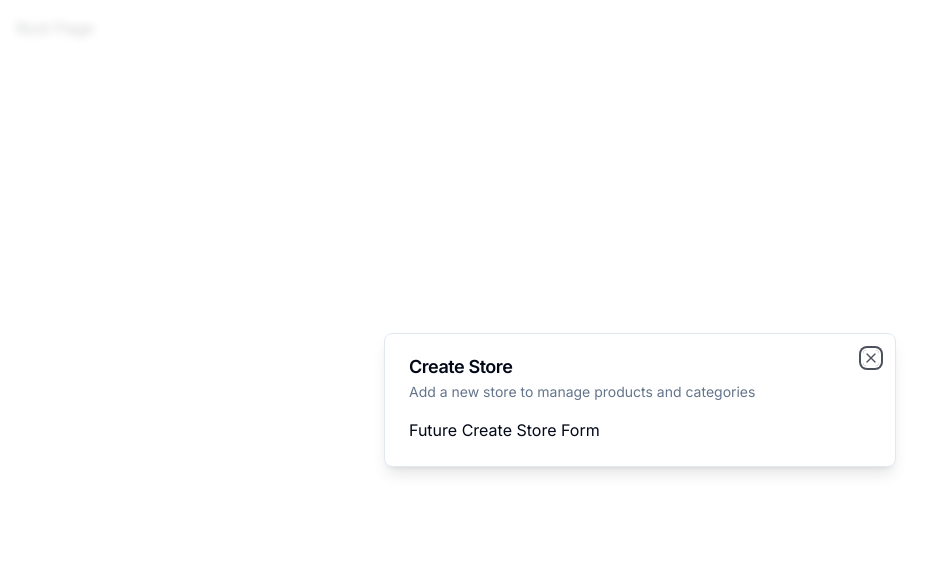
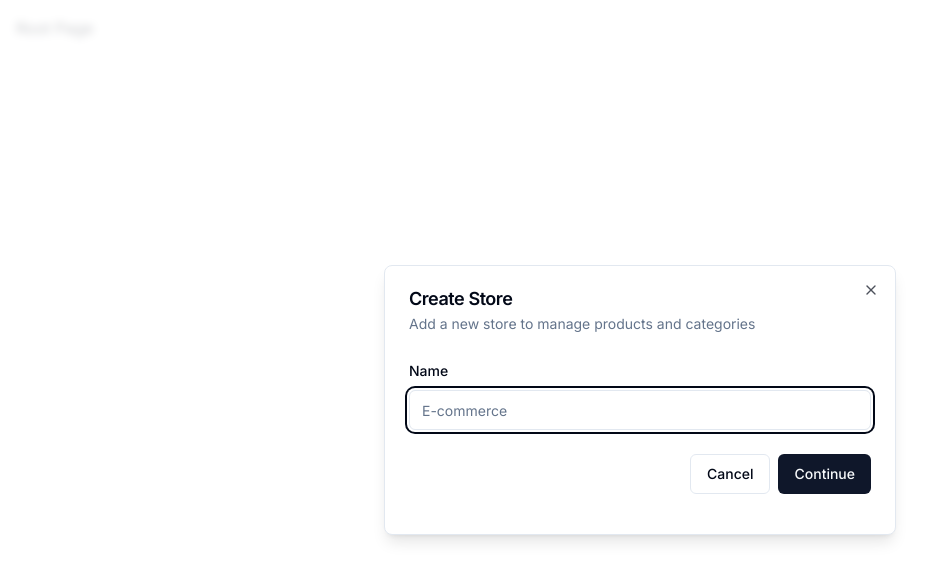
Before and after one commit to breno-gsantos/ecommerce-admin, a Next.js app: page / in a window 1280 px wide. Shown: the top 580 px of the page, without its empty margins (0-940 px from the left). Built offline with nearby package versions, Linux system fonts and the light colour scheme.

Commit message:
Form Components

```diff
--- a/components/modals/store-modal.tsx
+++ b/components/modals/store-modal.tsx
@@ -2,13 +2,55 @@
 
 import { useStoreModal } from "@/hooks/use-store-modal"
 import { Modal } from "@/components/ui/modal"
+import * as z from "zod"
+import { useForm } from "react-hook-form"
+import { zodResolver } from "@hookform/resolvers/zod"
+import { Form, FormControl, FormField, FormItem, FormLabel, FormMessage } from "@/components/ui/form"
+import { Input } from "@/components/ui/input"
+import { Button } from "@/components/ui/button"
+
+const formSchema = z.object({
+  name: z.string().min(1)
+})
 
 export const StoreModal = () => {
   const storeModal = useStoreModal();
 
+  const form = useForm<z.infer<typeof formSchema>>({
+    resolver: zodResolver(formSchema),
+    defaultValues: {
+      name: ""
+    }
+  })
+
+  const onSubmit = async (values: z.infer<typeof formSchema>) => {
+    console.log(values)
+    // Create Store
+  }
+
   return (
     <Modal title="Create Store" description="Add a new store to manage products and categories" isOpen={storeModal.isOpen} onClose={storeModal.onClose}>
-      Future Create Store Form
+      <div>
+        <div className="space-y-4 py-2 pb-4">
+          <Form {...form}>
+            <form onSubmit={form.handleSubmit(onSubmit)}>
+              <FormField control={form.control} name="name" render={({ field }) => (
+                <FormItem>
+                  <FormLabel>Name</FormLabel>
+                  <FormControl>
+                    <Input placeholder="E-commerce" {...field} />
+                  </FormControl>
+                  <FormMessage />
+                </FormItem>
+              )} />
+              <div className="pt-6 space-x-2 flex items-center justify-end w-full">
+                <Button variant="outline" onClick={storeModal.onClose}>Cancel</Button>
+                <Button type="submit">Continue</Button>
+              </div>
+            </form>
+          </Form>
+        </div>
+      </div>
     </Modal>
   )
 }
--- /dev/null
+++ b/components/ui/form.tsx
@@ -0,0 +1,176 @@
+import * as React from "react"
+import * as LabelPrimitive from "@radix-ui/react-label"
+import { Slot } from "@radix-ui/react-slot"
+import {
+  Controller,
+  ControllerProps,
+  FieldPath,
+  FieldValues,
+  FormProvider,
+  useFormContext,
+} from "react-hook-form"
+
+import { cn } from "@/lib/utils"
+import { Label } from "@/components/ui/label"
+
+const Form = FormProvider
+
+type FormFieldContextValue<
+  TFieldValues extends FieldValues = FieldValues,
+  TName extends FieldPath<TFieldValues> = FieldPath<TFieldValues>
+> = {
+  name: TName
+}
+
+const FormFieldContext = React.createContext<FormFieldContextValue>(
+  {} as FormFieldContextValue
+)
+
+const FormField = <
+  TFieldValues extends FieldValues = FieldValues,
+  TName extends FieldPath<TFieldValues> = FieldPath<TFieldValues>
+>({
+  ...props
+}: ControllerProps<TFieldValues, TName>) => {
+  return (
+    <FormFieldContext.Provider value={{ name: props.name }}>
+      <Controller {...props} />
+    </FormFieldContext.Provider>
+  )
+}
+
+const useFormField = () => {
+  const fieldContext = React.useContext(FormFieldContext)
+  const itemContext = React.useContext(FormItemContext)
+  const { getFieldState, formState } = useFormContext()
+
+  const fieldState = getFieldState(fieldContext.name, formState)
+
+  if (!fieldContext) {
+    throw new Error("useFormField should be used within <FormField>")
+  }
+
+  const { id } = itemContext
+
+  return {
+    id,
+    name: fieldContext.name,
+    formItemId: `${id}-form-item`,
+    formDescriptionId: `${id}-form-item-description`,
+    formMessageId: `${id}-form-item-message`,
+    ...fieldState,
+  }
+}
+
+type FormItemContextValue = {
+  id: string
+}
+
+const FormItemContext = React.createContext<FormItemContextValue>(
+  {} as FormItemContextValue
+)
+
+const FormItem = React.forwardRef<
+  HTMLDivElement,
+  React.HTMLAttributes<HTMLDivElement>
+>(({ className, ...props }, ref) => {
+  const id = React.useId()
+
+  return (
+    <FormItemContext.Provider value={{ id }}>
+      <div ref={ref} className={cn("space-y-2", className)} {...props} />
+    </FormItemContext.Provider>
+  )
+})
+FormItem.displayName = "FormItem"
+
+const FormLabel = React.forwardRef<
+  React.ElementRef<typeof LabelPrimitive.Root>,
+  React.ComponentPropsWithoutRef<typeof LabelPrimitive.Root>
+>(({ className, ...props }, ref) => {
+  const { error, formItemId } = useFormField()
+
+  return (
+    <Label
+      ref={ref}
+      className={cn(error && "text-destructive", className)}
+      htmlFor={formItemId}
+      {...props}
+    />
+  )
+})
+FormLabel.displayName = "FormLabel"
+
+const FormControl = React.forwardRef<
+  React.ElementRef<typeof Slot>,
+  React.ComponentPropsWithoutRef<typeof Slot>
+>(({ ...props }, ref) => {
+  const { error, formItemId, formDescriptionId, formMessageId } = useFormField()
+
+  return (
+    <Slot
+      ref={ref}
+      id={formItemId}
+      aria-describedby={
+        !error
+          ? `${formDescriptionId}`
+          : `${formDescriptionId} ${formMessageId}`
+      }
+      aria-invalid={!!error}
+      {...props}
+    />
+  )
+})
+FormControl.displayName = "FormControl"
+
+const FormDescription = React.forwardRef<
+  HTMLParagraphElement,
+  React.HTMLAttributes<HTMLParagraphElement>
+>(({ className, ...props }, ref) => {
+  const { formDescriptionId } = useFormField()
+
+  return (
+    <p
+      ref={ref}
+      id={formDescriptionId}
+      className={cn("text-sm text-muted-foreground", className)}
+      {...props}
+    />
+  )
+})
+FormDescription.displayName = "FormDescription"
+
+const FormMessage = React.forwardRef<
+  HTMLParagraphElement,
+  React.HTMLAttributes<HTMLParagraphElement>
+>(({ className, children, ...props }, ref) => {
+  const { error, formMessageId } = useFormField()
+  const body = error ? String(error?.message) : children
+
+  if (!body) {
+    return null
+  }
+
+  return (
+    <p
+      ref={ref}
+      id={formMessageId}
+      className={cn("text-sm font-medium text-destructive", className)}
+      {...props}
+    >
+      {body}
+    </p>
+  )
+})
+FormMessage.displayName = "FormMessage"
+
+export {
+  useFormField,
+  Form,
+  FormItem,
+  FormLabel,
+  FormControl,
+  FormDescription,
+  FormMessage,
+  FormField,
+}
--- /dev/null
+++ b/components/ui/input.tsx
@@ -0,0 +1,25 @@
+import * as React from "react"
+
+import { cn } from "@/lib/utils"
+
+export interface InputProps
+  extends React.InputHTMLAttributes<HTMLInputElement> {}
+
+const Input = React.forwardRef<HTMLInputElement, InputProps>(
+  ({ className, type, ...props }, ref) => {
+    return (
+      <input
+        type={type}
+        className={cn(
+          "flex h-10 w-full rounded-md border border-input bg-background px-3 py-2 text-sm ring-offset-background file:border-0 file:bg-transparent file:text-sm file:font-medium placeholder:text-muted-foreground focus-visible:outline-none focus-visible:ring-2 focus-visible:ring-ring focus-visible:ring-offset-2 disabled:cursor-not-allowed disabled:opacity-50",
+          className
+        )}
+        ref={ref}
+        {...props}
+      />
+    )
+  }
+)
+Input.displayName = "Input"
+
+export { Input }
--- /dev/null
+++ b/components/ui/label.tsx
@@ -0,0 +1,26 @@
+"use client"
+
+import * as React from "react"
+import * as LabelPrimitive from "@radix-ui/react-label"
+import { cva, type VariantProps } from "class-variance-authority"
+
+import { cn } from "@/lib/utils"
+
+const labelVariants = cva(
+  "text-sm font-medium leading-none peer-disabled:cursor-not-allowed peer-disabled:opacity-70"
+)
+
+const Label = React.forwardRef<
+  React.ElementRef<typeof LabelPrimitive.Root>,
+  React.ComponentPropsWithoutRef<typeof LabelPrimitive.Root> &
+    VariantProps<typeof labelVariants>
+>(({ className, ...props }, ref) => (
+  <LabelPrimitive.Root
+    ref={ref}
+    className={cn(labelVariants(), className)}
+    {...props}
+  />
+))
+Label.displayName = LabelPrimitive.Root.displayName
+
+export { Label }
--- a/package.json
+++ b/package.json
@@ -10,7 +10,9 @@
   },
   "dependencies": {
     "@clerk/nextjs": "^4.25.6",
+    "@hookform/resolvers": "^3.3.2",
     "@radix-ui/react-dialog": "^1.0.5",
+    "@radix-ui/react-label": "^2.0.2",
     "@radix-ui/react-slot": "^1.0.2",
     "class-variance-authority": "^0.7.0",
     "clsx": "^2.0.0",
@@ -18,8 +20,10 @@
     "next": "13.5.6",
     "react": "^18",
     "react-dom": "^18",
+    "react-hook-form": "^7.47.0",
     "tailwind-merge": "^1.14.0",
     "tailwindcss-animate": "^1.0.7",
+    "zod": "^3.22.4",
     "zustand": "^4.4.4"
   },
   "devDependencies": {
```
Also changed, not shown: 1 other file (tests, documents, lock files or other folders).
